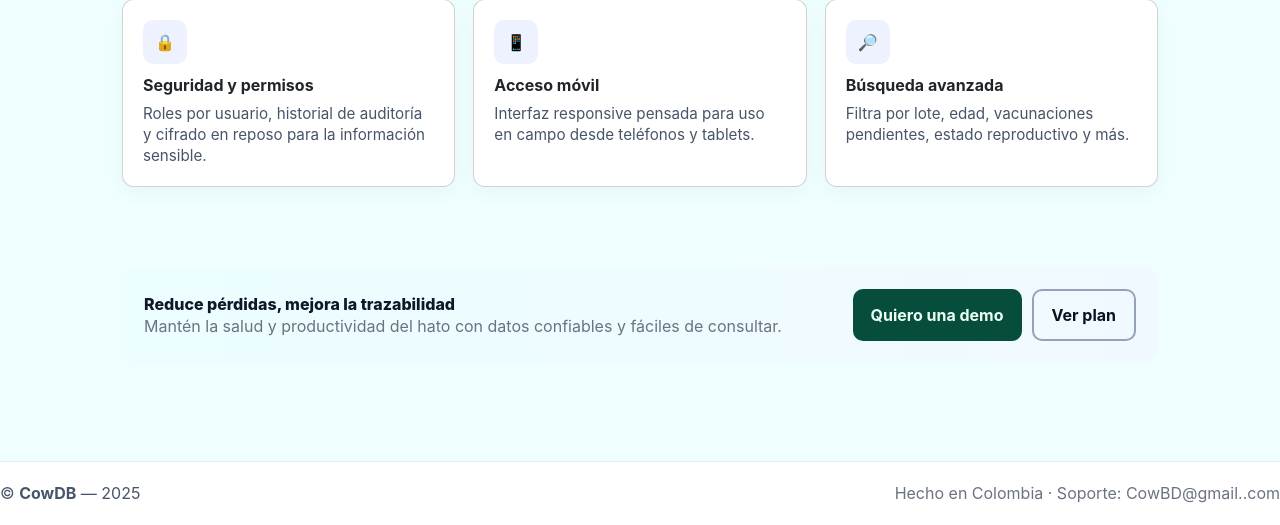
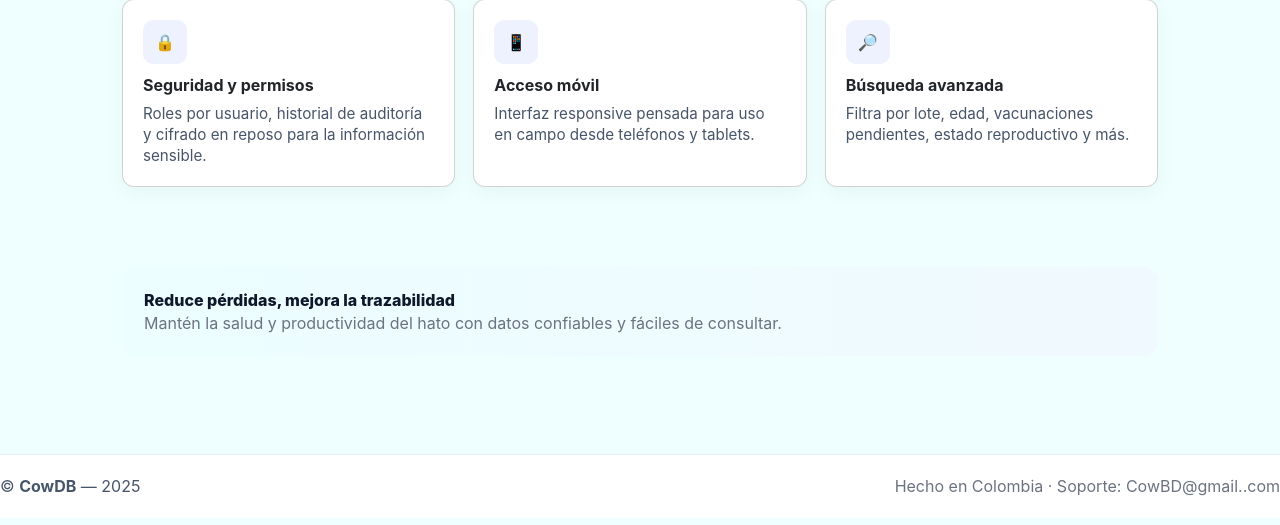
Before and after one commit to kevincabrera14/cowdb, a Django app: page / in a window 1280 px wide. Shown: the part 1134-1659 px from the top of the page. Run offline with Django 4.2, Linux system fonts and the light colour scheme.

Commit message:
commitprueba

```diff
--- a/apps/ourschool/templates/ourschool/inicio.html
+++ b/apps/ourschool/templates/ourschool/inicio.html
@@ -130,10 +130,7 @@
             <div style="font-weight:800">Reduce pérdidas, mejora la trazabilidad</div>
             <div class="muted">Mantén la salud y productividad del hato con datos confiables y fáciles de consultar.</div>
           </div>
-          <div style="display:flex;gap:10px">
-            <button class="btn btn-primary" onclick="scrollToSection('contact')">Quiero una demo</button>
-            <a class="btn btn-outline" href="#">Ver plan</a>
-          </div>
+
         </div>
       </section>
 
```
